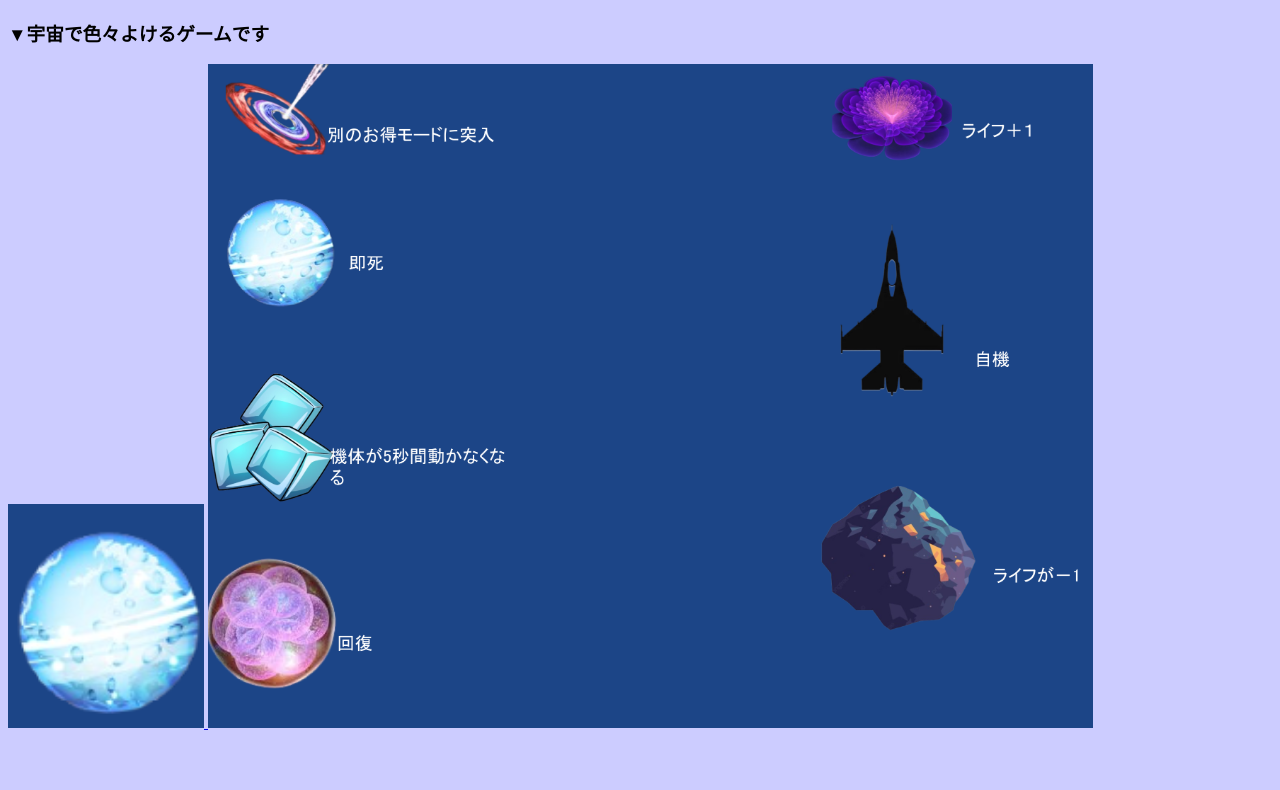
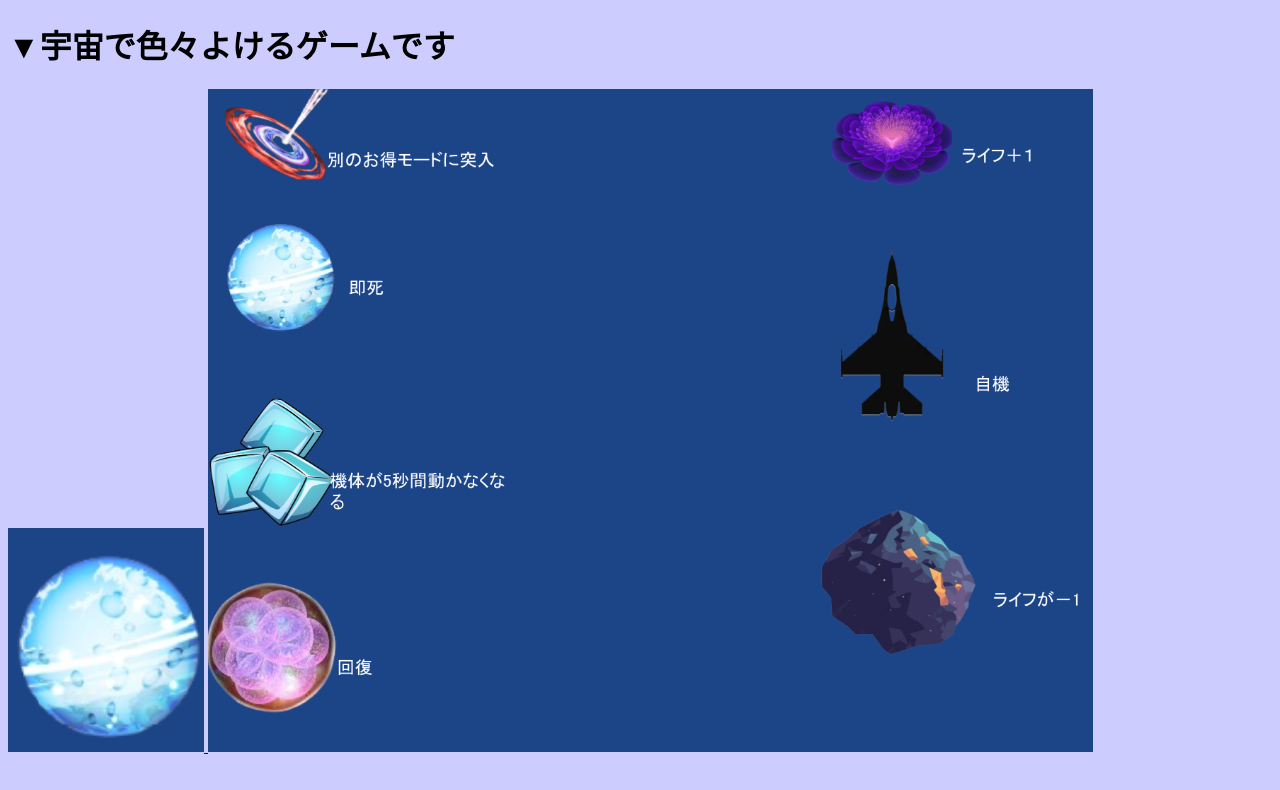
Before and after one commit to pentagonTOIN/Pentagon_game, a plain HTML site: page index.html in a window 1280 px wide. Drawn offline with Linux system fonts and the light colour scheme.

Commit message:
Update index.html

```diff
--- a/index.html
+++ b/index.html
@@ -10,7 +10,7 @@
         </style>
     </head>
     <body>
-        <h3>▼宇宙で色々よけるゲームです</h3>
+        <h1>▼宇宙で色々よけるゲームです</h1>
         <a href="STAR.html">
             <img src="STAR_icon.png">
         </a>
```
